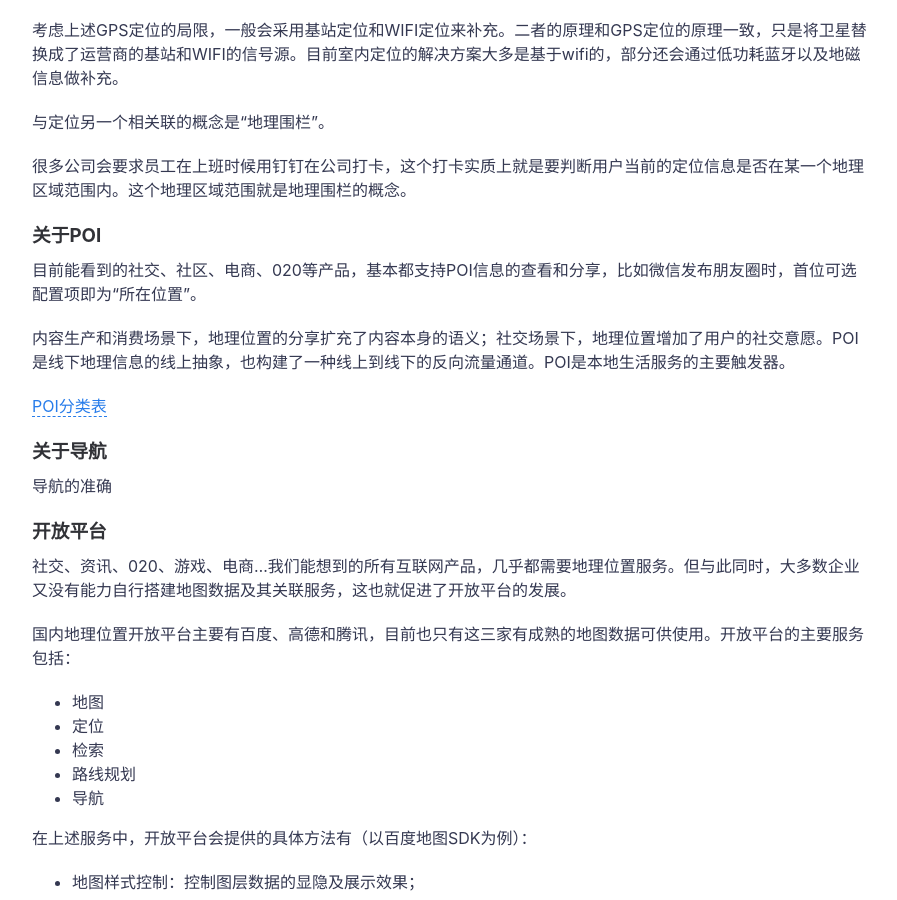
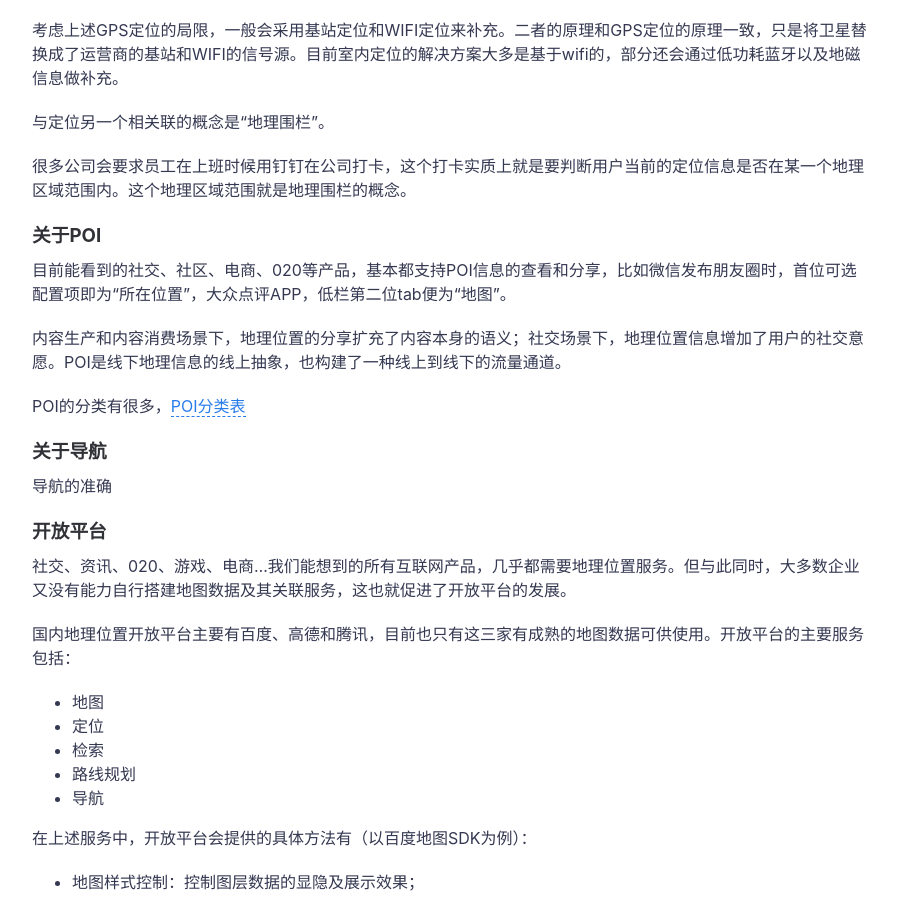
Before and after one commit to icarus507/icarus507.github.io, a Jekyll site: the page built from _posts/2018-09-08-谈谈地图（下）.md, in a window 1280 px wide and 900 px high, scrolled down 926 px. Shown: the whole window, without its empty margins (188-1085 px from the left). Built offline with Jekyll 4.4.1, drawn with Linux system fonts in a browser that asks for light colours.

Commit message:
Update 2018-09-08-谈谈地图（下）.md

```diff
--- a/_posts/2018-09-08-谈谈地图（下）.md
+++ b/_posts/2018-09-08-谈谈地图（下）.md
@@ -21,13 +21,11 @@ GPS初次接受卫星信号的时候会比较耗电，比如你从北京出差
 
 ### 关于POI
 
-目前能看到的社交、社区、电商、020等产品，基本都支持POI信息的查看和分享，比如微信发布朋友圈时，首位可选配置项即为“所在位置”。
+目前能看到的社交、社区、电商、020等产品，基本都支持POI信息的查看和分享，比如微信发布朋友圈时，首位可选配置项即为“所在位置”，大众点评APP，低栏第二位tab便为“地图”。
 
-内容生产和消费场景下，地理位置的分享扩充了内容本身的语义；社交场景下，地理位置增加了用户的社交意愿。POI是线下地理信息的线上抽象，也构建了一种线上到线下的反向流量通道。POI是本地生活服务的主要触发器。
+内容生产和内容消费场景下，地理位置的分享扩充了内容本身的语义；社交场景下，地理位置信息增加了用户的社交意愿。POI是线下地理信息的线上抽象，也构建了一种线上到线下的流量通道。
 
-
-
-[POI分类表](https://lbs.qq.com/service/webService/webServiceGuide/webServiceAppendix)
+POI的分类有很多，[POI分类表](https://lbs.qq.com/service/webService/webServiceGuide/webServiceAppendix)
 
 
 
```
